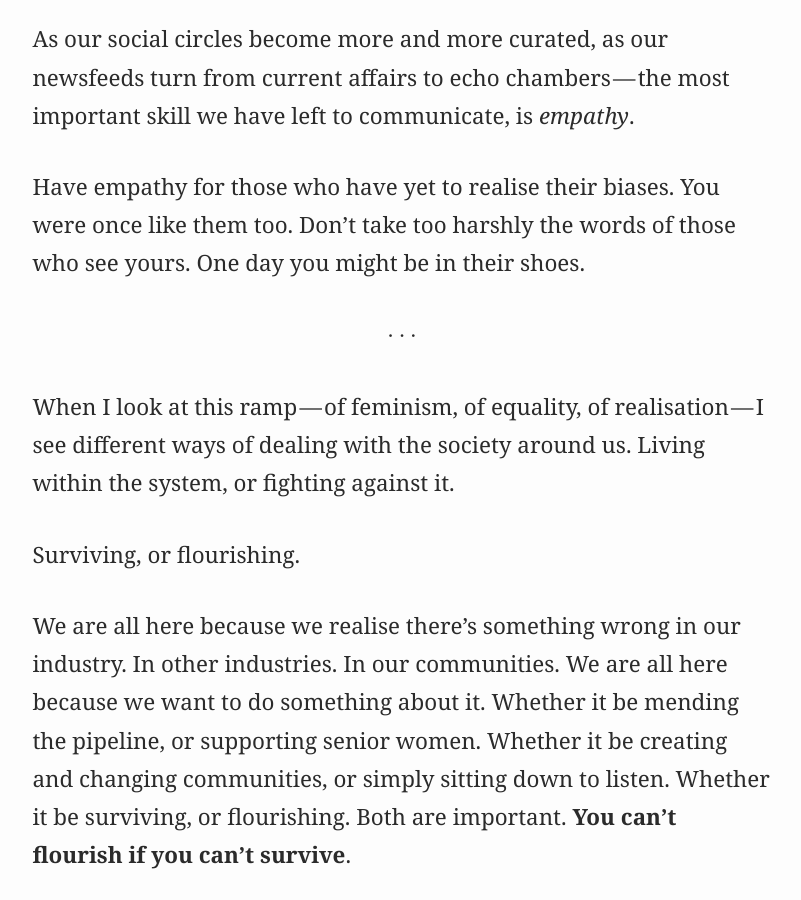
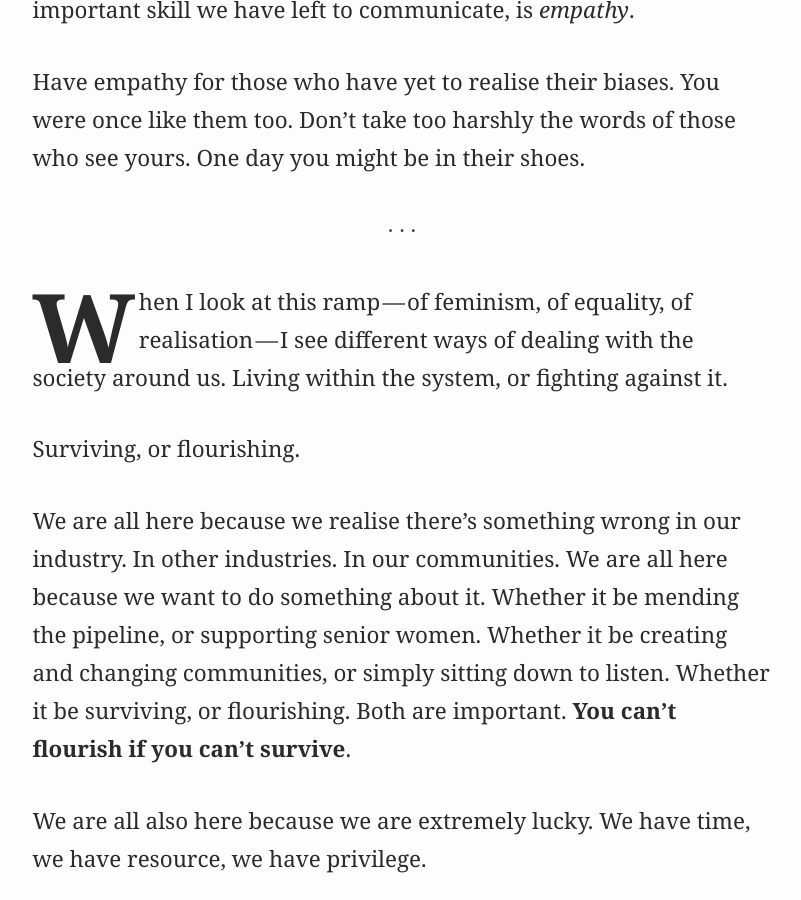
Before and after one commit to heisenburger/ws, a Jekyll site: the page built from _posts/2016-04-21-feminism-is-a-ramp.md, in a window 1280 px wide and 900 px high, scrolled down 5125 px. Shown: the whole window, without its empty margins (238-1039 px from the left). Built offline with Jekyll 4.4.1, drawn with Linux system fonts in a browser that asks for light colours; some web fonts are replaced; some of the changed text lies outside the part shown.

Commit message:
some formatting

```diff
--- a/_posts/2016-04-21-feminism-is-a-ramp.md
+++ b/_posts/2016-04-21-feminism-is-a-ramp.md
@@ -11,9 +11,7 @@ section: writing
 
 <p style="text-align: center;">&#8729; &#8729; &#8729;</p>
 
-I was once a cool girl.
-
-You know what I’m talking about. One of those “cool girls”, who were “not like other girls”. “Other girls are so catty,” they say. “I’m smart, funny and reasonable.”
+<span class="drop-cap">I</span> was once a _cool girl_. You know what I’m talking about. One of those “cool girls”, who were “not like other girls”. “Other girls are so catty,” they say. “I’m smart, funny and reasonable.”
 
 See, me and a lot of girls I knew, grew up online on the early internet in the ’90s.
 
@@ -43,9 +41,7 @@ This is the tricky part — doing nothing means upholding the status quo. It
 
 <p style="text-align: center;">&#8729; &#8729; &#8729;</p>
 
-Let’s approach this from a different angle.
-
-There’s this thing in education called “scaffolded learning”. It’s when you introduce a simple idea and get used to it. This idea might not be completely true, but in understanding it you prime your brain to better comprehend the more complex version.
+<span class="drop-cap">L</span>et’s approach this from a different angle. There’s this thing in education called “scaffolded learning”. It’s when you introduce a simple idea and get used to it. This idea might not be completely true, but in understanding it you prime your brain to better comprehend the more complex version.
 
 (I remember in high school, I got real mad that they taught us a simplified version of electrons around the atom. But then a couple of years later, I learned that electron shells were more like *solutions in 3-space to quantum energy functions*, so I kinda got why they started with 2, 8, 8.)
 
@@ -65,7 +61,7 @@ Have empathy for those who have yet to realise their biases. You were once like
 
 <p style="text-align: center;">&#8729; &#8729; &#8729;</p>
 
-When I look at this ramp — of feminism, of equality, of realisation — I see different ways of dealing with the society around us. Living within the system, or fighting against it.
+<span class="drop-cap">W</span>hen I look at this ramp — of feminism, of equality, of realisation — I see different ways of dealing with the society around us. Living within the system, or fighting against it.
 
 Surviving, or flourishing.
 
@@ -77,7 +73,7 @@ We have power. We can survive. And in our good times, we can flourish, too.
 
 <p style="text-align: center;">&#8729; &#8729; &#8729;</p>
 
-I went from ‘cool girl’, to choice feminist, to seeing systemic and subconscious biases. I finally realised how learning about this is a process — a *ramp*. And a dialogue between us can only happen if we empathise with each other, no matter where we sit.
+<span class="drop-cap">I</span> went from ‘cool girl’, to choice feminist, to seeing systemic and subconscious biases. I finally realised how learning about this is a process — a *ramp*. And a dialogue between us can only happen if we empathise with each other, no matter where we sit.
 
 And progress — as a community, as an industry — only happens when we take part in this dialogue. When we challenge others. When we challenge ourselves.
 
--- a/_posts/2018-11-13-like_comment_subscribe-nzitf.mdown
+++ b/_posts/2018-11-13-like_comment_subscribe-nzitf.mdown
@@ -5,6 +5,6 @@ date: 2018-11-13
 event: New Zealand Internet Task Force
 tags: security slides
 permalink: /talks/like-comment-subscibe-nzitf/
-externallink: /
+externallink: https://nzitf.org.nz/
 section: talks
 ---
```
